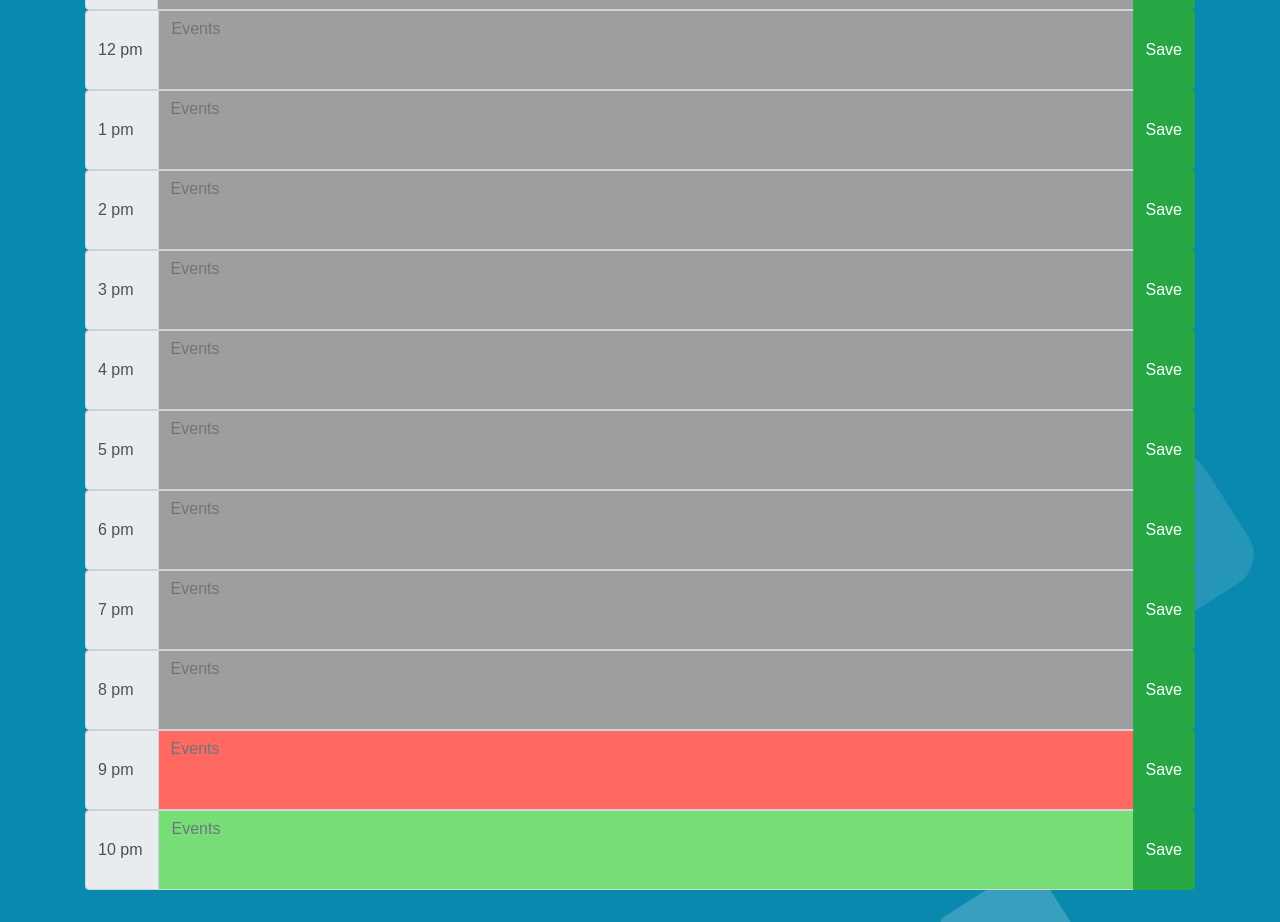
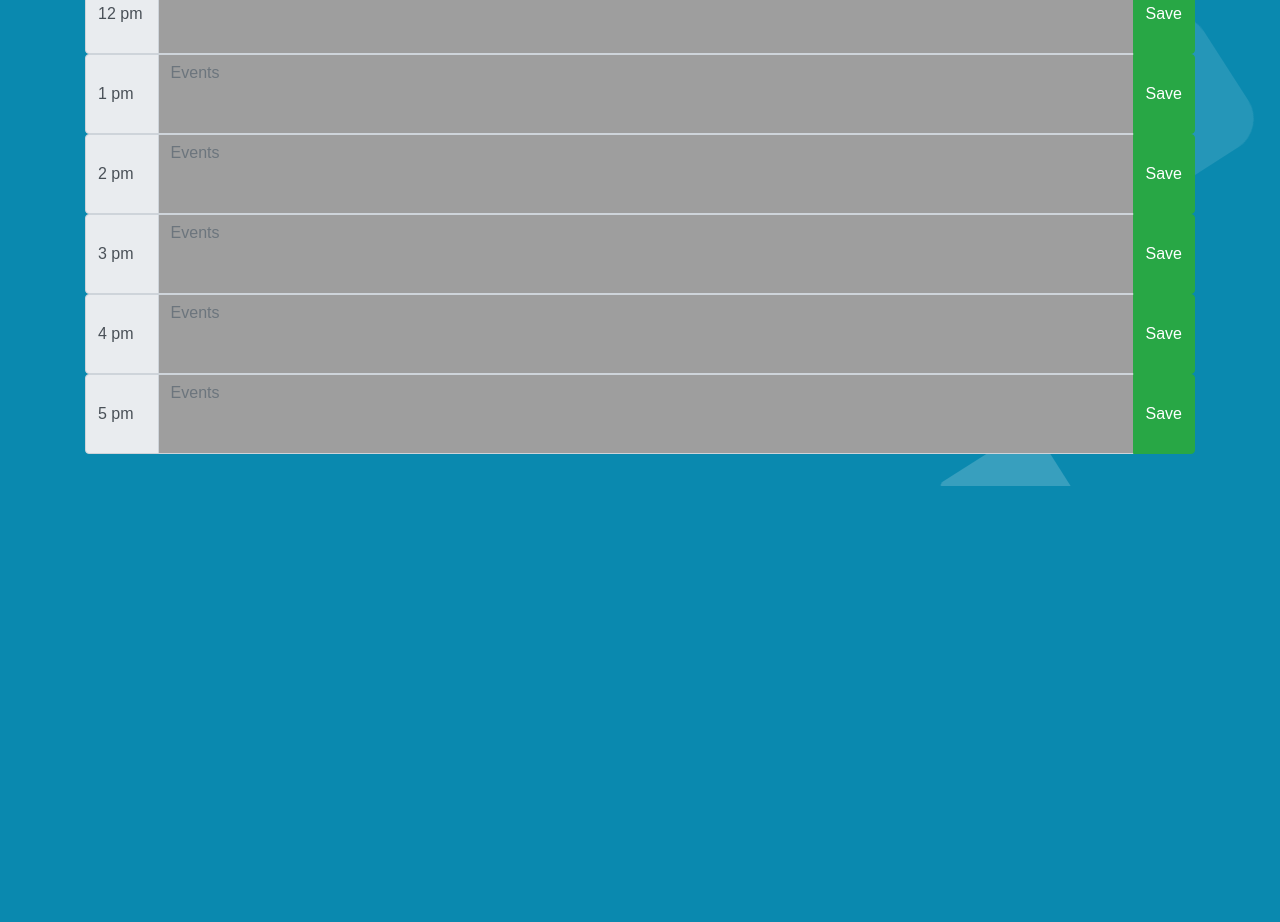
Before and after one commit to Msas12/Day-Planner, a plain HTML site: page index.html in a window 1280 px wide. Shown: the part 682-1604 px from the top of the page. After the commit the page ends 1168 px from the top, so only its background shows below. Drawn offline with nearby package versions, Linux system fonts and the light colour scheme.

Commit message:
readme udpdated. App is working

```diff
--- a/index.html
+++ b/index.html
@@ -19,7 +19,7 @@
       rel="stylesheet"
     />
     <link rel="stylesheet" href="style.css" />
-    <title>Work Day Scheduler</title>
+    <title>Work Day Planner</title>
   </head>
 
   <body>
@@ -41,8 +41,7 @@
 
     <!--Header-->
     <header class="jumbotron">
-      <h1 id="main-title" class="display-3">Work Day Scheduler</h1>
-      <p class="lead">A calendar app for scheduling your work day</p>
+      <h1 id="main-title" class="display-3 bold">Work Day Planner</h1>
       <p id="currentTime" class="lead"></p>
       <p id="currentDay" class="lead"></p>
     </header>
@@ -154,56 +153,6 @@
         </div>
       </div>
 
-      <!--TESTING HOURS REMOVE BEFORE SUBMISSION-->
-      <div class="input-group">
-        <div class="input-group-prepend">
-          <span class="input-group-text pr-4" id="time-5pm">6 pm</span>
-        </div>
-        <textarea class="form-control pb-4 event-text" data-hour="18" placeholder="Events" aria-label="With textarea"></textarea>
-        <div class="input-group-append">
-          <button class="btn btn-success save-button" data-hour="18" ype="button">Save</button>
-        </div>
-      </div>
-
-      <div class="input-group">
-        <div class="input-group-prepend">
-          <span class="input-group-text pr-4" id="time-5pm">7 pm</span>
-        </div>
-        <textarea class="form-control pb-4 event-text" data-hour="19" placeholder="Events" aria-label="With textarea"></textarea>
-        <div class="input-group-append">
-          <button class="btn btn-success save-button" data-hour="19" ype="button">Save</button>
-        </div>
-      </div>
-
-      <div class="input-group">
-        <div class="input-group-prepend">
-          <span class="input-group-text pr-4" id="time-5pm">8 pm</span>
-        </div>
-        <textarea class="form-control pb-4 event-text" data-hour="20" placeholder="Events" aria-label="With textarea"></textarea>
-        <div class="input-group-append">
-          <button class="btn btn-success save-button" data-hour="20" ype="button">Save</button>
-        </div>
-      </div>
-
-      <div class="input-group">
-        <div class="input-group-prepend">
-          <span class="input-group-text pr-4" id="time-5pm">9 pm</span>
-        </div>
-        <textarea class="form-control pb-4 event-text" data-hour="21" placeholder="Events" aria-label="With textarea"></textarea>
-        <div class="input-group-append">
-          <button class="btn btn-success save-button" data-hour="21" ype="button">Save</button>
-        </div>
-      </div>
-
-      <div class="input-group">
-        <div class="input-group-prepend">
-          <span class="input-group-text pr-3" id="time-5pm">10 pm</span>
-        </div>
-        <textarea class="form-control pb-4 event-text" data-hour="22" placeholder="Events" aria-label="With textarea"></textarea>
-        <div class="input-group-append">
-          <button class="btn btn-success save-button" data-hour="22" ype="button">Save</button>
-        </div>
-      </div>
       <br>
       <br>
 
```
Also changed, not shown: 4 other files.
